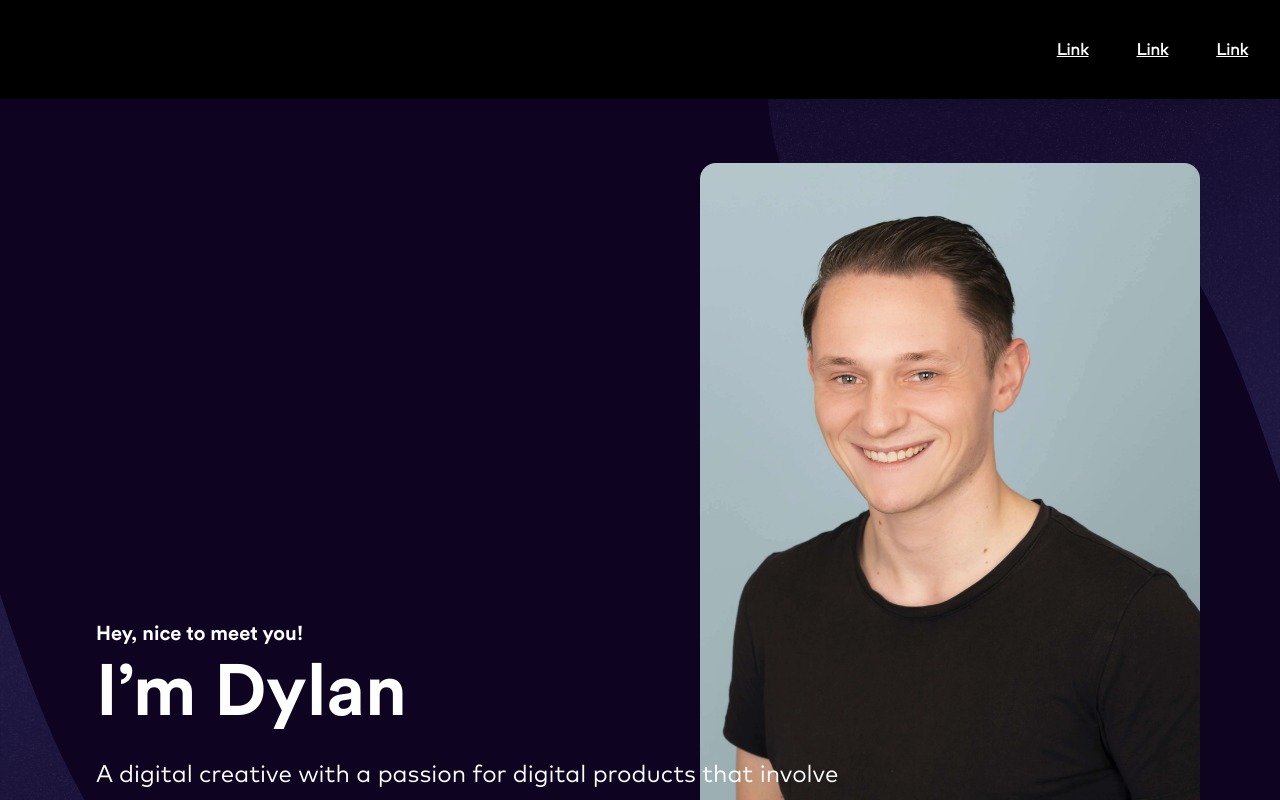
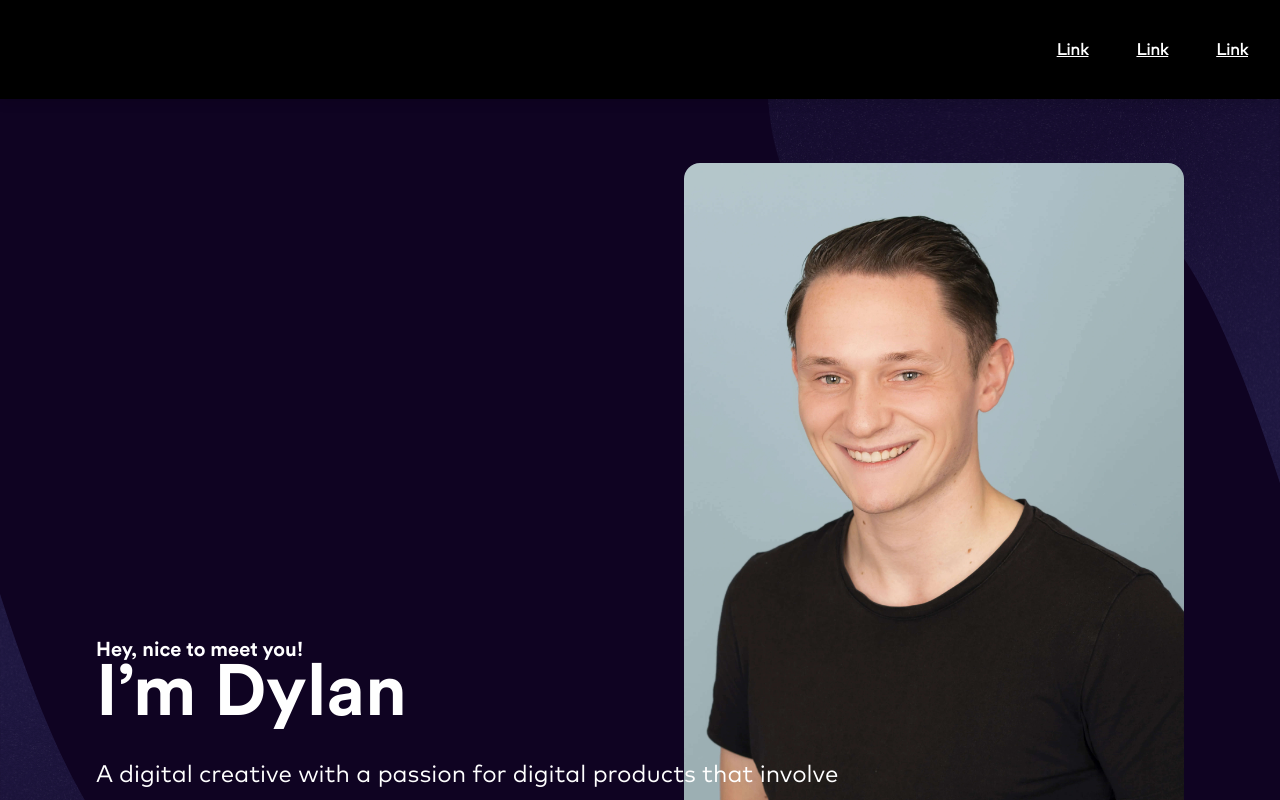
Before and after one commit to dylanvanzanten/portfolio-2022, a Next.js app: page / in a window 1280 px wide. Shown: the top 800 px of the page. Built offline with nearby package versions, Linux system fonts and the light colour scheme.

Commit message:
refacor(CaseTeaser, _grid): Change z-index, remove unused styling

```diff
--- a/components/Header/_header.scss
+++ b/components/Header/_header.scss
@@ -3,7 +3,7 @@
   max-height: 100px;
   background: $color-black;
   position: sticky;
-  z-index: 10;
+  z-index: 20;
   top: 0;
   box-shadow: $box-shadow-default--soft;
   transition: $ease-in-out $duration-slow;
--- a/components/Hero/_hero.scss
+++ b/components/Hero/_hero.scss
@@ -1,6 +1,6 @@
 .hero {
   position: relative;
-  padding: $spacing-128 0;
+  padding: $spacing-96 0;
   background-color: $color-primary;
   margin-bottom: $spacing-64;
 
@@ -51,7 +51,7 @@
   &__image {
     position: absolute;
     display: none;
-    right: $spacing-16;
+    right: $spacing-32;
     z-index: 5;
 
     @media (min-width: $mq-tab--sml) {
@@ -65,7 +65,6 @@
 
   &__content {
     align-self: flex-end;
-    order: 1;
     z-index: 5;
 
     @media (min-width: $mq-tab--sml) {
@@ -74,11 +73,13 @@
 
     h1 {
       @include heading(h6);
+      margin-bottom: -$spacing-8;
       color: $color-white;
     }
 
     h2 {
       @include heading(h1);
+      margin-bottom: 0;
       color: $color-white;
     }
 
@@ -94,6 +95,7 @@
 
   &__lead {
     @include text;
+    margin: $spacing-24 0;
     color: $color-white;
 
     @media (min-width: $mq-tab--sml) {
```
